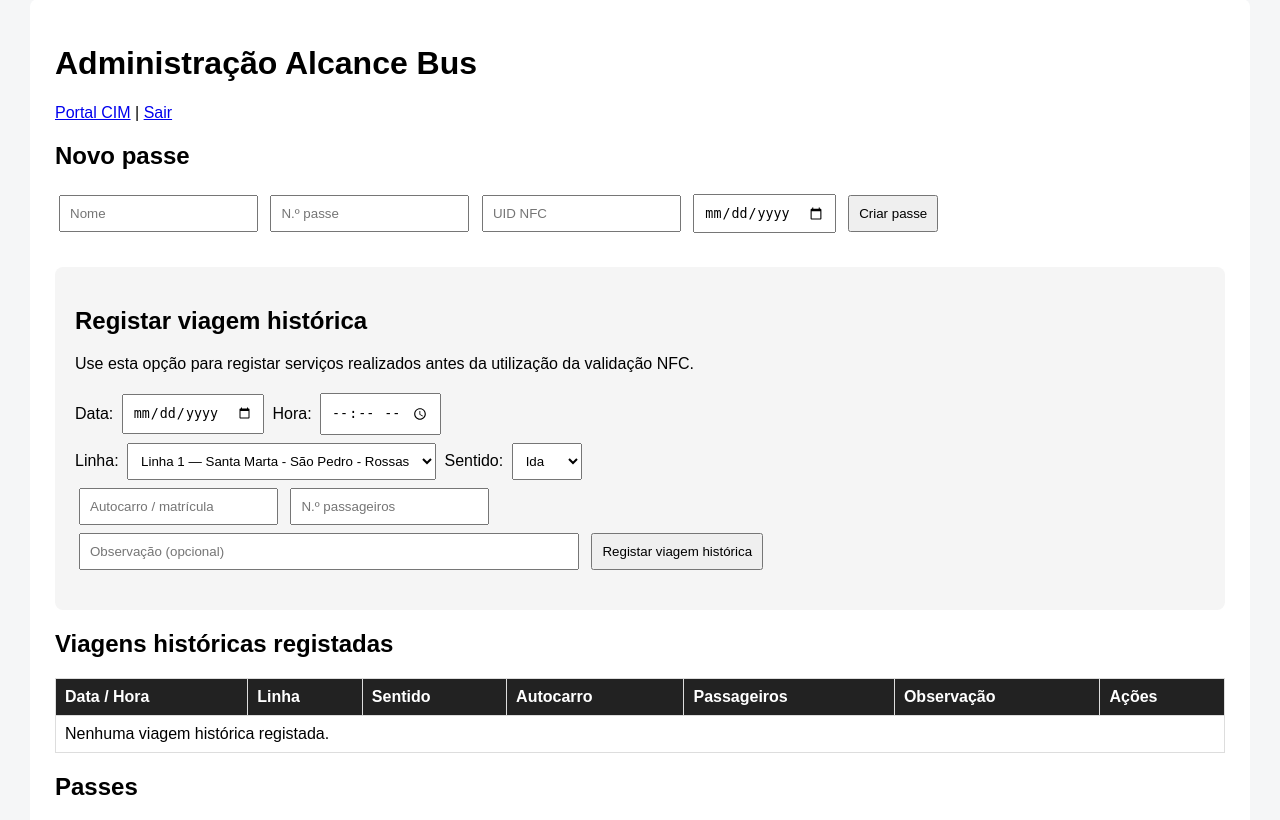
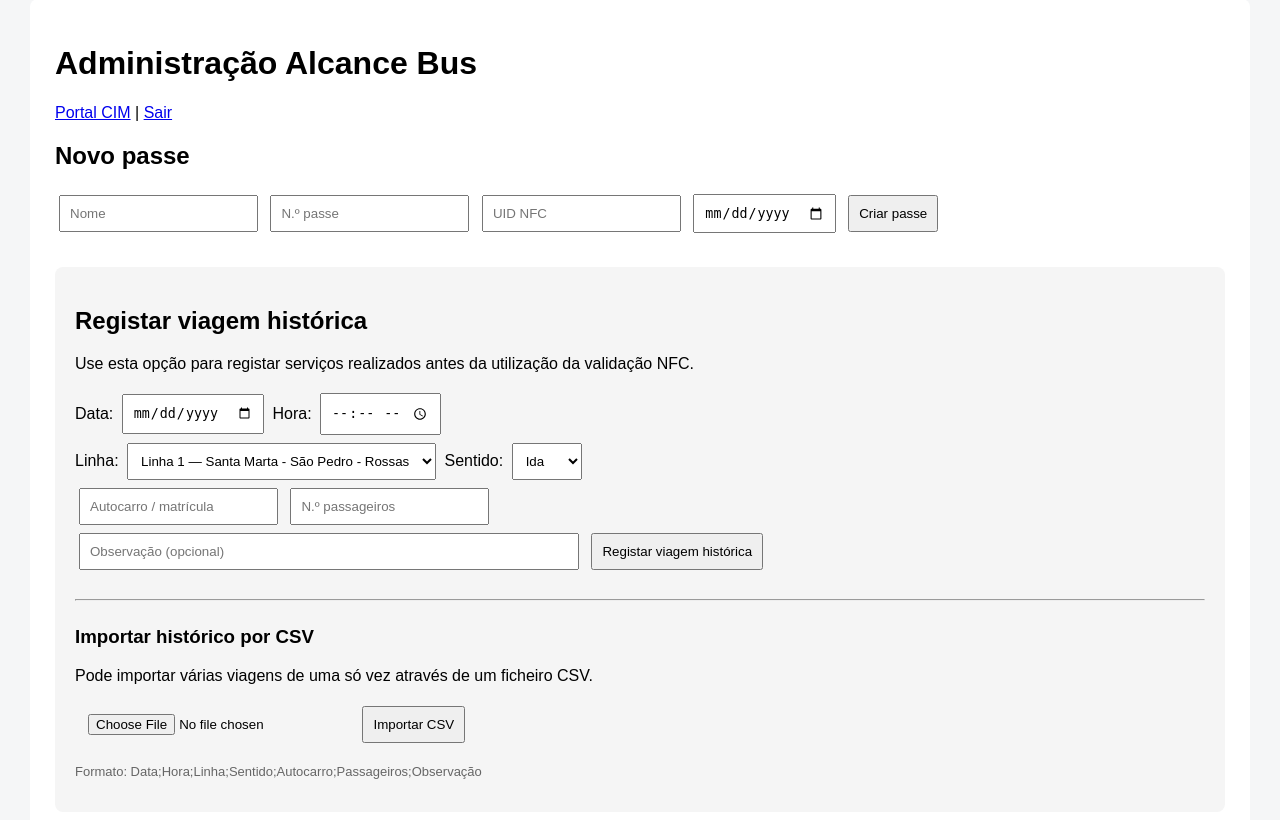
Before and after one commit to Alcancebus/alcance-passes, a FastAPI app: template server/templates/admin.html in a window 1280 px wide. Shown: the part 31-851 px from the top of the page. Run offline with FastAPI, Linux system fonts and the light colour scheme; the template is opened without the code that fills it, so the values that code supplies are empty; some libraries are stand-ins or nearby versions.

Commit message:
Update admin.html

```diff
--- a/server/templates/admin.html
+++ b/server/templates/admin.html
@@ -150,7 +150,32 @@ Registar viagem histórica
 </button>
 
 </form>
+<hr style="margin:25px 0;">
 
+<h3>Importar histórico por CSV</h3>
+
+<p>
+Pode importar várias viagens de uma só vez através de um ficheiro CSV.
+</p>
+
+<form method="post"
+      action="/admin/historical-trip/import"
+      enctype="multipart/form-data">
+
+    <input type="file"
+           name="file"
+           accept=".csv"
+           required>
+
+    <button type="submit">
+        Importar CSV
+    </button>
+
+</form>
+
+<p style="font-size:13px;color:#666;">
+Formato: Data;Hora;Linha;Sentido;Autocarro;Passageiros;Observação
+</p>
 </div>
 <h2>Viagens históricas registadas</h2>
 
```
